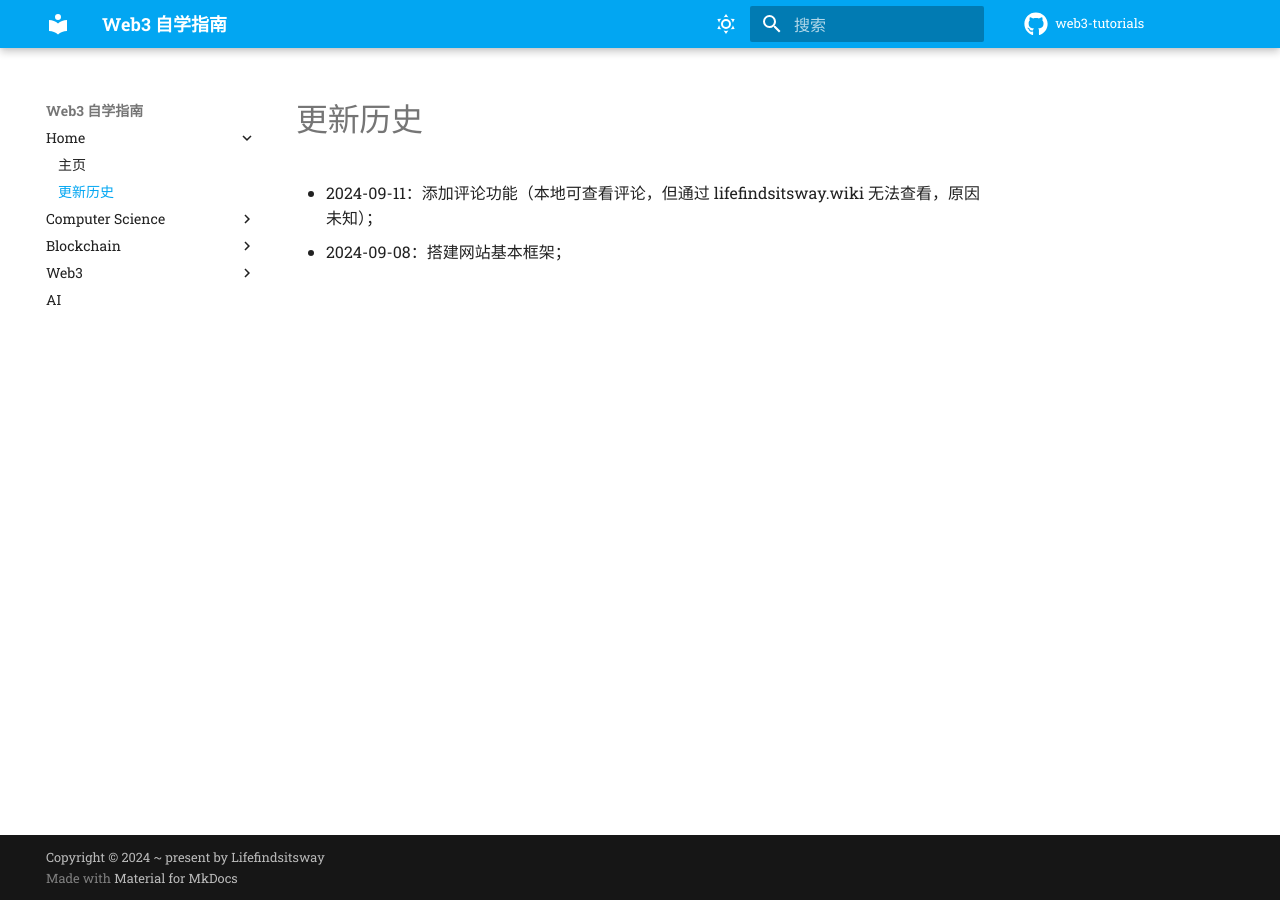
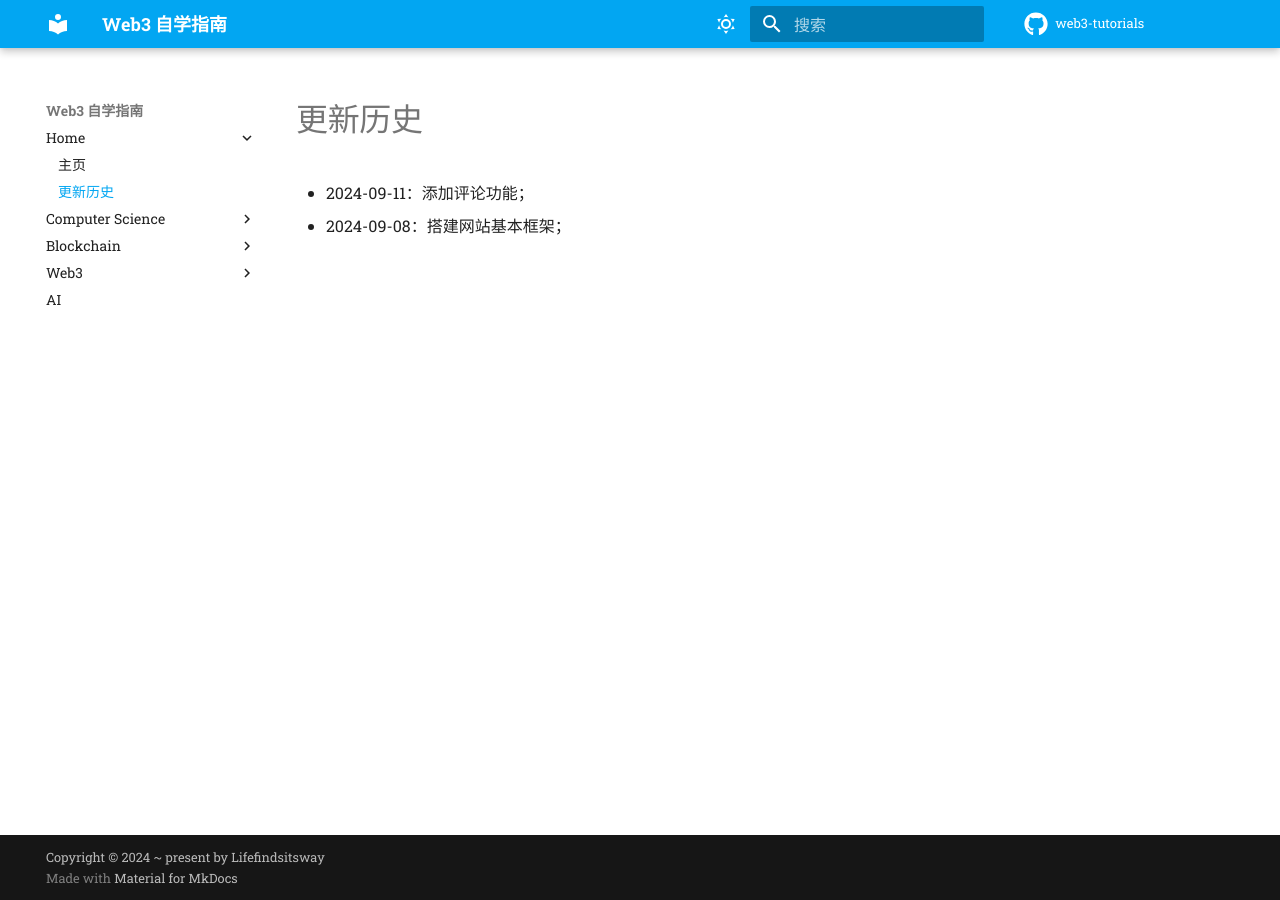
Before and after one commit to lifefindsitsway/web3-tutorials, an MkDocs documentation site: the page built from docs/changelog.md, in a window 1280 px wide. Built offline with MkDocs 1.6.1 and Material for MkDocs 9.7.7, drawn with Linux system fonts in a browser that asks for light colours; comment, search, counter and statistics services are not loaded.

Commit message:
Adding comment system

```diff
--- a/docs/changelog.md
+++ b/docs/changelog.md
@@ -1,2 +1,2 @@
-- 2024-09-11：添加评论功能（本地可查看评论，但通过 lifefindsitsway.wiki 无法查看，原因未知）；
+- 2024-09-11：添加评论功能；
 - 2024-09-08：搭建网站基本框架；
```
